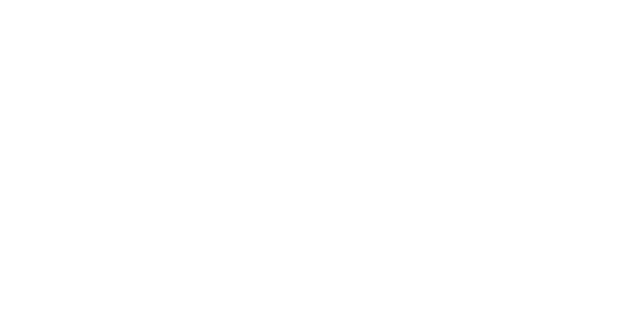
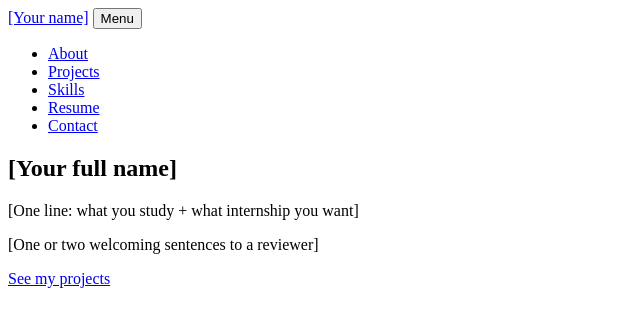
Before and after one commit to Aaysha-Rah/CS300_portfolio, a plain HTML site: page index.html in a window 1280 px wide. Shown: the whole page, without its empty margins (0-640 px from the left). Drawn offline with Linux system fonts and the light colour scheme.

Commit message:
Add header and introduction

```diff
--- a/index.html
+++ b/index.html
@@ -1,18 +1,37 @@
 <!doctype html>
 <html lang="en">
+
 <head>
   <meta charset="utf-8">
   <meta name="viewport" content="width=device-width, initial-scale=1.0">
   <title>Your Name: Portfolio</title>
   <link rel="stylesheet" href="styles.css">
 </head>
+
 <body>
   <header>
-    <!-- Header and navigation: your name or logo, and links to your main sections. -->
+    <a href="#introduction" class="site-name">[Your name]</a>
+
+    <button type="button" class="menu-button" aria-expanded="false" aria-controls="site-nav">
+      Menu
+    </button>
+
+    <nav id="site-nav" aria-label="Main">
+      <ul>
+        <li><a href="#about">About</a></li>
+        <li><a href="#projects">Projects</a></li>
+        <li><a href="#skills">Skills</a></li>
+        <li><a href="#resume">Resume</a></li>
+        <li><a href="#contact">Contact</a></li>
+      </ul>
+    </nav>
   </header>
   <main>
     <section id="introduction">
-      <!-- Introduction: your name, a one-line headline, a short welcome, and a link to your work. -->
+      <h1>[Your full name]</h1>
+      <p class="headline">[One line: what you study + what internship you want]</p>
+      <p>[One or two welcoming sentences to a reviewer]</p>
+      <a href="#projects" class="button">See my projects</a>
     </section>
     <section id="about">
       <!-- About: your interests, studies, and goals. No home address, phone number, or student ID. -->
@@ -35,4 +54,5 @@
   </footer>
   <script src="app.js"></script>
 </body>
+
 </html>
```
